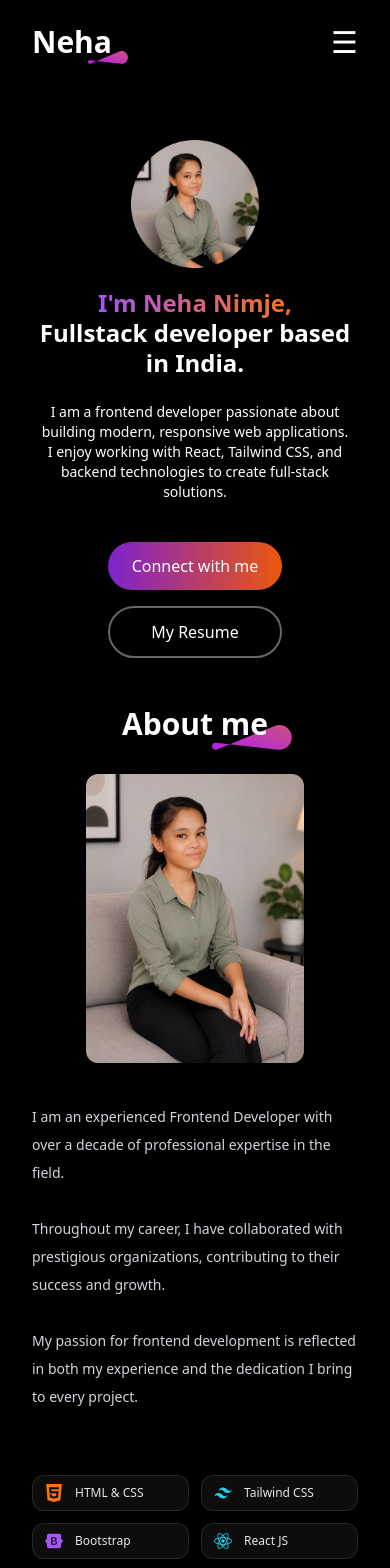
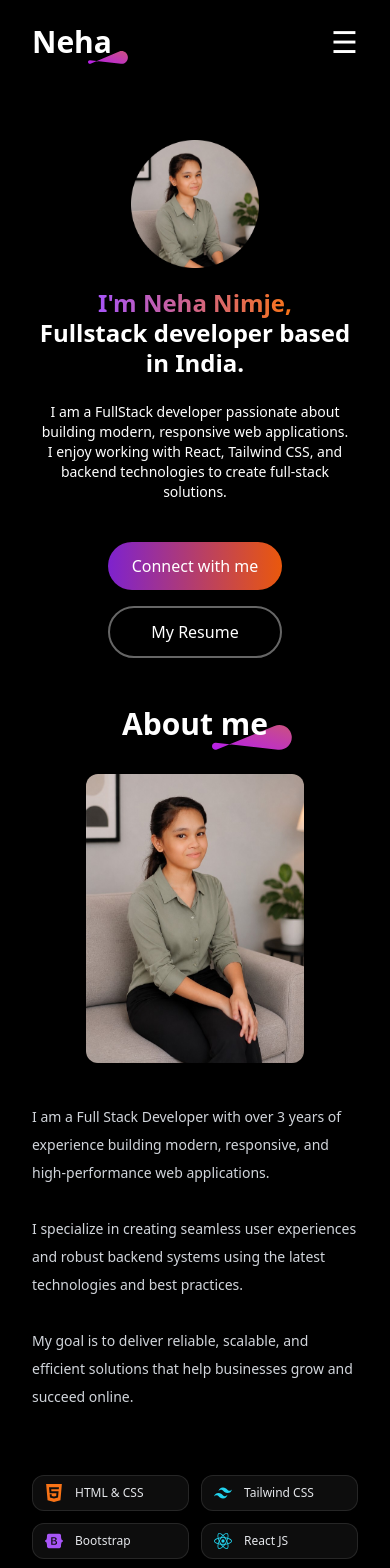
Before and after one commit to nehanimje03/portfolio, a React (Vite) app: page / in a window 390 px wide. Shown: the top 1568 px of the page. Built offline with nearby package versions, Linux system fonts and the light colour scheme.

Commit message:
responsive

```diff
--- a/src/Home.jsx
+++ b/src/Home.jsx
@@ -193,7 +193,7 @@ const Home = () => {
 
           {/* Paragraph */}
           <p className="text-white text-sm sm:text-base md:text-lg text-center px-2 sm:px-6 py-6 max-w-2xl">
-            I am a frontend developer passionate about building modern,
+            I am a FullStack developer passionate about building modern,
             responsive web applications. I enjoy working with React, Tailwind
             CSS, and backend technologies to create full-stack solutions.
           </p>
@@ -237,18 +237,19 @@ const Home = () => {
             {/* Text Section */}
             <div className="w-full">
               <p className="text-sm sm:text-base lg:text-lg text-gray-300 leading-7">
-                I am an experienced Frontend Developer with over a decade of
-                professional expertise in the field.
+                I am a Full Stack Developer with over 3 years of experience
+                building modern, responsive, and high-performance web
+                applications.
                 <br />
                 <br />
-                Throughout my career, I have collaborated with prestigious
-                organizations, contributing to their success and growth.
+                I specialize in creating seamless user experiences and robust
+                backend systems using the latest technologies and best
+                practices.
                 <br />
                 <br />
-                My passion for frontend development is reflected in both my
-                experience and the dedication I bring to every project.
+                My goal is to deliver reliable, scalable, and efficient
+                solutions that help businesses grow and succeed online.
               </p>
-
               {/* Skills Grid */}
               <div className="grid grid-cols-2 sm:grid-cols-3 lg:grid-cols-4 gap-3 sm:gap-4 py-16">
                 {[
@@ -344,7 +345,7 @@ const Home = () => {
           {/* Experience */}
           <div className="text-center hover:scale-110 transition duration-500">
             <h1 className="text-3xl sm:text-4xl font-bold mb-2 bg-gradient-to-r from-purple-500 to-orange-500 inline-block text-transparent bg-clip-text">
-              5+
+              3+
             </h1>
             <p className="text-sm sm:text-base lg:text-lg">
               YEARS OF EXPERIENCE
@@ -370,7 +371,7 @@ const Home = () => {
           {/* Clients */}
           <div className="text-center hover:scale-110 transition duration-500">
             <h1 className="text-3xl sm:text-4xl font-bold mb-2 bg-gradient-to-r from-purple-500 to-orange-500 inline-block text-transparent bg-clip-text">
-              5+
+              10+
             </h1>
             <p className="text-sm sm:text-base lg:text-lg">HAPPY CLIENTS</p>
           </div>
@@ -564,7 +565,7 @@ const Home = () => {
               />
             </div>
             <p className="mt-4 text-sm md:text-base leading-relaxed">
-              I am a fullstack developer from INDIA with 5 years of{" "}
+              I am a fullstack developer from INDIA with 3 years of{" "}
               <br className="hidden md:block" />
               experience in companies
             </p>
```
